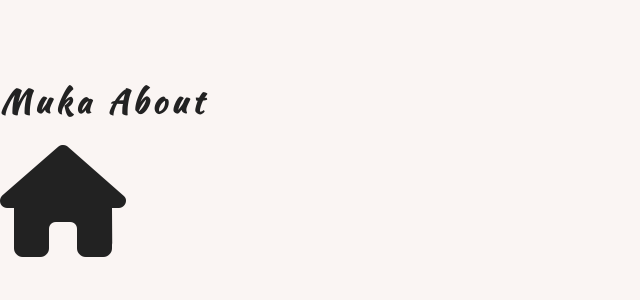
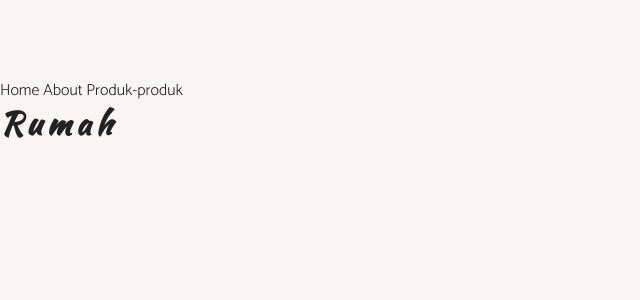
Before and after one commit to maklumi/razors, a Svelte app: page / in a window 1280 px wide. Shown: the top 300 px of the page, without its empty margins (0-640 px from the left). Built offline with nearby package versions, Linux system fonts and the light colour scheme.

Commit message:
svelte router setup

```diff
--- a/package.json
+++ b/package.json
@@ -16,6 +16,7 @@
     "svelte": "^3.0.0"
   },
   "dependencies": {
-    "sirv-cli": "^0.4.4"
+    "sirv-cli": "^0.4.4",
+    "svelte-routing": "^1.4.2"
   }
 }
--- a/src/App.svelte
+++ b/src/App.svelte
@@ -6,11 +6,19 @@
   import Login from "./laman/Login.svelte";
   import Products from "./laman/Products.svelte";
   import ProductTemplate from "./laman/ProductTemplate.svelte";
+  // routes
+  import { Router, Route, Link } from "svelte-routing";
 </script>
 
-<style>
-
-</style>
-
-<About />
-<i class="fas fa-home fa-7x" />
+<Router>
+  <nav>
+    <Link to="/">Home</Link>
+    <Link to="about">About</Link>
+    <Link to="produk">Produk-produk</Link>
+  </nav>
+  <Route path="/" component={Home} />
+  <Route path="about" component={About} />
+  <Route path="produk" component={Products} />
+  <Route path="produk/:id" component={ProductTemplate} />
+  <Route path="login" component={Login} />
+</Router>
```
Also changed, not shown: 1 other file (tests, documents, lock files or other folders).
